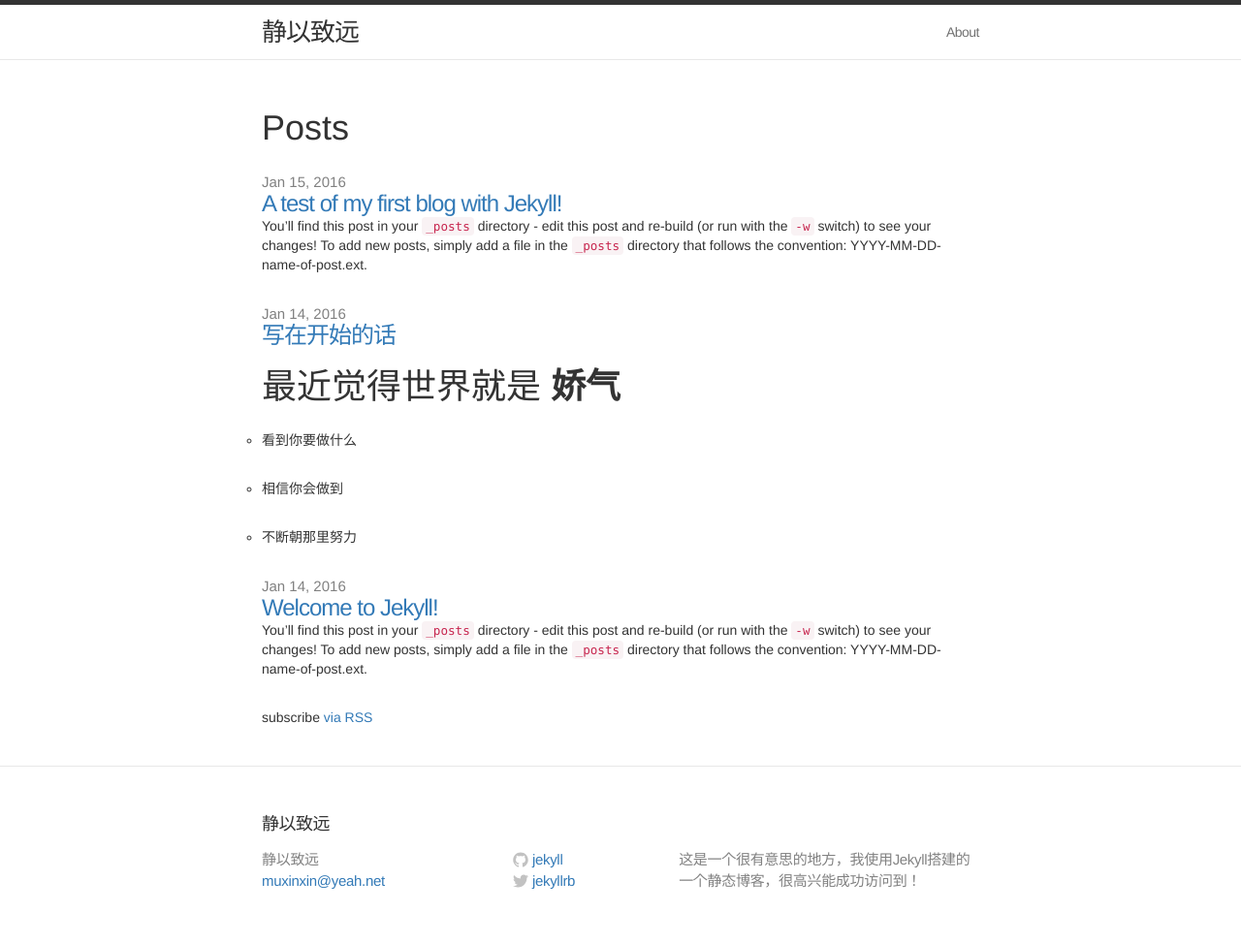
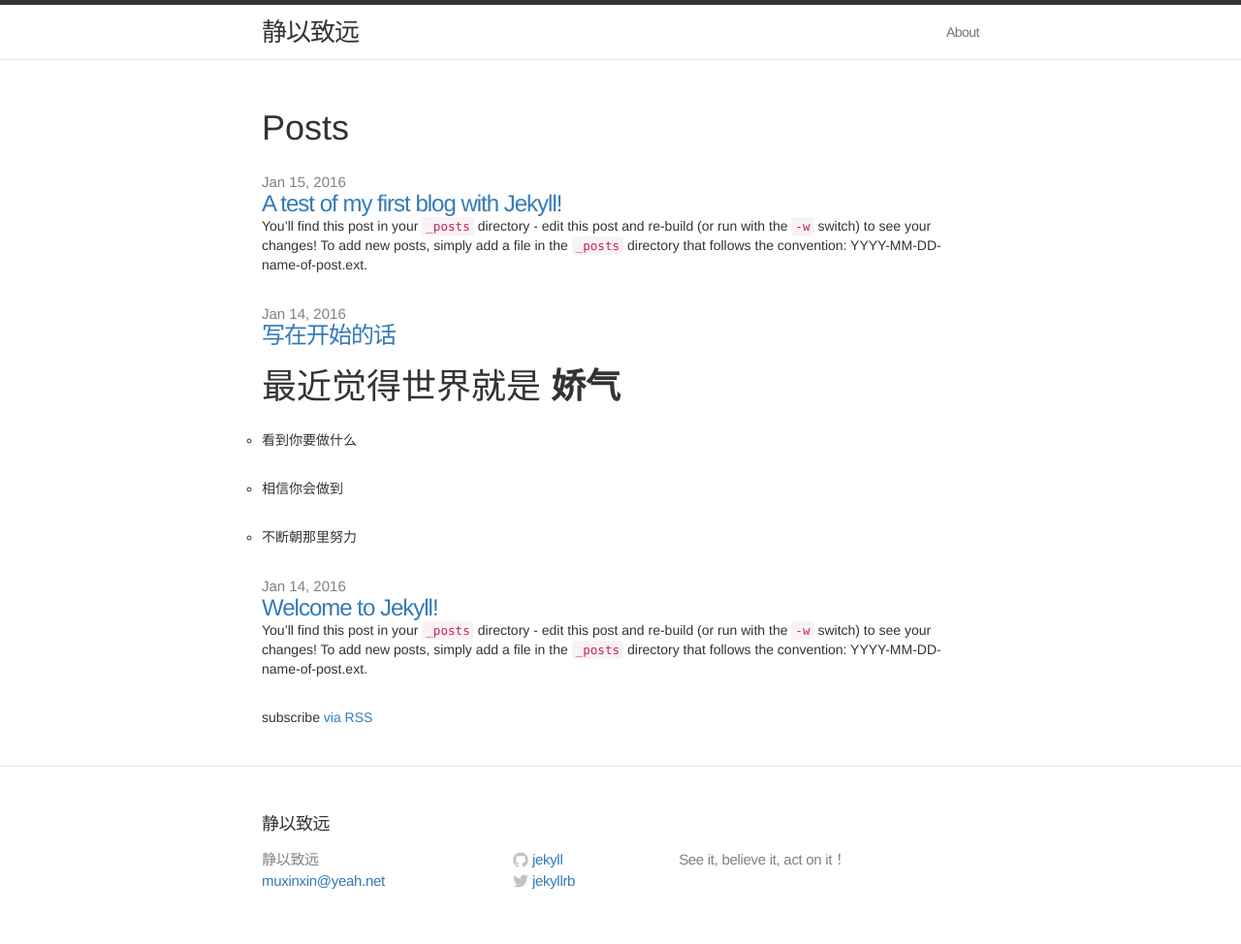
Before and after one commit to pressuretree/pressuretree.github.io, a Jekyll site: the page built from index.html, in a window 1280 px wide. Shown: the whole page at 97% size. Built offline with Jekyll 4.4.1, drawn with Linux system fonts in a browser that asks for light colours; nearby versions of some CDN libraries.

Commit message:
change description

```diff
--- a/_config.yml
+++ b/_config.yml
@@ -1,7 +1,7 @@
 # Site settings
 title: 静以致远
 email: muxinxin@yeah.net
-description: "这是一个很有意思的地方，我使用Jekyll搭建的一个静态博客，很高兴能成功访问到！"
+description: "See it, believe it, act on it！"
 baseurl: ""
 url: "http://www.muxinxin.top"
 twitter_username: jekyllrb
```
